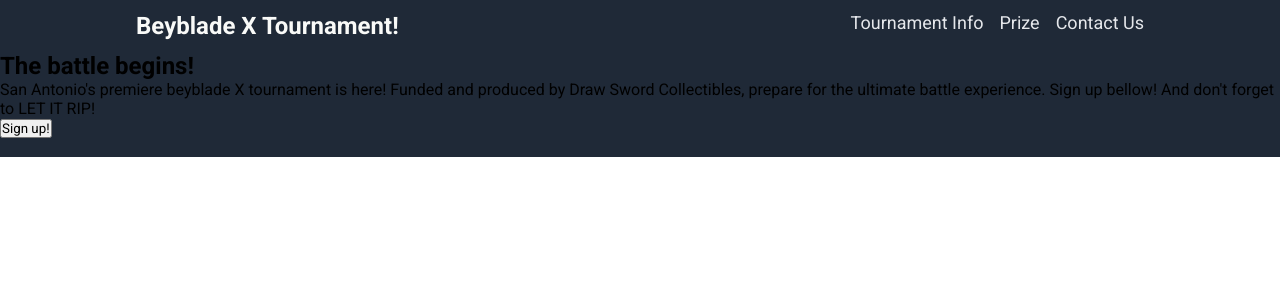
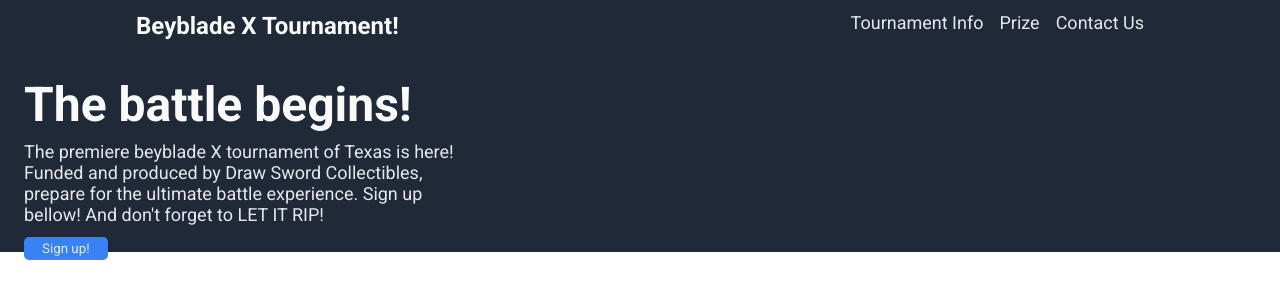
Before and after one commit to ThinkK1ng/odin-landing, a plain HTML site: page index.html in a window 1280 px wide. Drawn offline with Linux system fonts and the light colour scheme.

Commit message:
add styling to hero
added more styling to hero section.

```diff
--- a/index.html
+++ b/index.html
@@ -7,6 +7,7 @@
     <link rel="stylesheet" href="./style.css" />
   </head>
   <body>
+    <!-- navigation -->
       <nav class="navbar">
         <h1>Beyblade X Tournament!</h1>
         <ul class="navbar__list">
@@ -16,11 +17,13 @@
         </ul>
       </nav>
       <main>
+        <!-- hero -->
         <div class="hero">
-            <div>
+            <div class="hero__container">
                 <h2 class="hero__intro">The battle begins!</h2>
-                <p class="hero__para">San Antonio's premiere beyblade X tournament is here! Funded and produced by Draw Sword Collectibles, prepare for the ultimate battle experience. Sign up bellow! And don't forget to <span class="hero__para--big-text">LET IT RIP!</span></p>
+                <p class="hero__para">The premiere beyblade X tournament of Texas is here! Funded and produced by Draw Sword Collectibles, prepare for the ultimate battle experience. Sign up bellow! And don't forget to <span class="hero__para--big-text">LET IT RIP!</span></p>
                 <button class="hero__bttn">Sign up!</button>
+                <!-- hero image -->
                 <figure class="hero__img--wrapper">
                     <img src="" alt="" class="hero__img">
                 </figure>
--- a/style.css
+++ b/style.css
@@ -40,4 +40,34 @@ h1 {
 
 .hero {
     background-color: #1f2937;
+    height: 25vh;
 }
+
+.hero__container {
+    /* display: flex; */
+    /* margin: 24px; */
+    padding: 24px;
+    max-width: 600px;
+
+}
+
+.hero__intro {
+    font-size: 48px;
+    color: #f9faf8;
+    margin-bottom: 8px;
+}
+
+.hero__para {
+    font-size: 18px;
+    color: #e5e7eb;
+    width: 80%;
+    margin-bottom: 12px;
+}
+
+.hero__bttn {
+    background-color: #3882f6;
+    color: #e5e7eb;
+    border: none;
+    border-radius: 5px;
+    padding: 4px 18px;
+}
```
